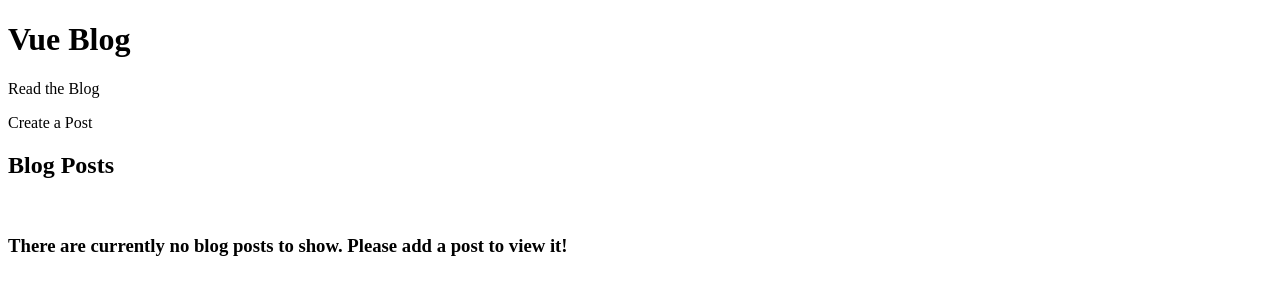
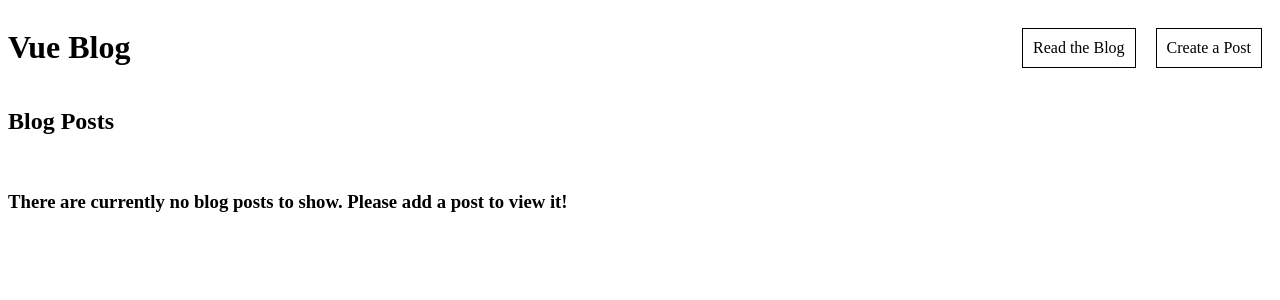
Before and after one commit to brookelkennison/vue-blog, a Vue app: page / in a window 1280 px wide. Shown: the top 300 px of the page. Built offline with nearby package versions, Linux system fonts and the light colour scheme.

Commit message:
add index as key to remove error message

```diff
--- a/src/components/Blog.vue
+++ b/src/components/Blog.vue
@@ -2,7 +2,7 @@
     <div>
         <h2>Create a Post</h2>
         <p>Title:</p>
-        <input type="text" v-model='title'>
+        <input type="text" v-model.lazy='title'>
         <p>Content:</p>
         <textarea name="" id="" cols="30" rows="10" v-model='content'></textarea>
         <button @click='postEntry()'>Post</button>
@@ -31,6 +31,17 @@ export default {
             this.title = '';
             this.content = '';
         },
+    },
+    mounted() {
+        if (localStorage.title) {
+            this.title = localStorage.title
+        }
+    },
+    watch: {
+        title(newTitle) {
+            localStorage.title = newTitle;
+            console.log(localStorage.title)
+        }
     }
 }
 </script>
--- a/src/components/Header.vue
+++ b/src/components/Header.vue
@@ -1,9 +1,13 @@
 <template>
     <div>
-        <header>
-            <h1>Vue Blog</h1>
-            <p v-on:click="showBlogPosts()">Read the Blog</p>
-            <p v-on:click="showCreatePosts()">Create a Post</p>
+        <header id="blog-header">
+            <div>
+                <h1>Vue Blog</h1>
+            </div>
+            <div id="menu-items">
+                <p v-on:click="showBlogPosts()">Read the Blog</p>
+                <p v-on:click="showCreatePosts()">Create a Post</p>
+            </div>
         </header>
     </div>
 </template>
@@ -32,4 +36,19 @@ export default {
 
 <!-- Add "scoped" attribute to limit CSS to this component only -->
 <style scoped>
+#blog-header {
+    display: flex;
+    flex-direction: row;
+    align-items: center;
+    justify-content: space-between;
+}
+#menu-items{
+    display: flex;
+    flex-direction: row;
+}
+p {
+  margin: 10px;
+  padding: 10px;
+  border: 1px black solid;
+}
 </style>
--- a/src/components/Posts.vue
+++ b/src/components/Posts.vue
@@ -5,10 +5,10 @@
         <div v-if="blogPosts.length == 0">
             <h3>There are currently no blog posts to show. Please add a post to view it!</h3>
         </div>
-        <div v-for="posts in blogPosts" :key="posts">
+        <div v-for="(blogPost, idx) in blogPosts" :key='idx'>
             <hr>
-            <h3>Title: {{posts.title}}</h3>
-            <p>Content: {{posts.content}}</p>
+            <h3>Title: {{blogPost.title}}</h3>
+            <p>Content: {{blogPost.content}}</p>
             <hr>
         </div>
     </div>
@@ -25,6 +25,11 @@ export default {
     props: {
        blogPosts: Array,
     },
+    methods: {
+        deletePost(){
+            console.log(this.blogPosts)
+        }
+    }
 }
 </script>
 
```
